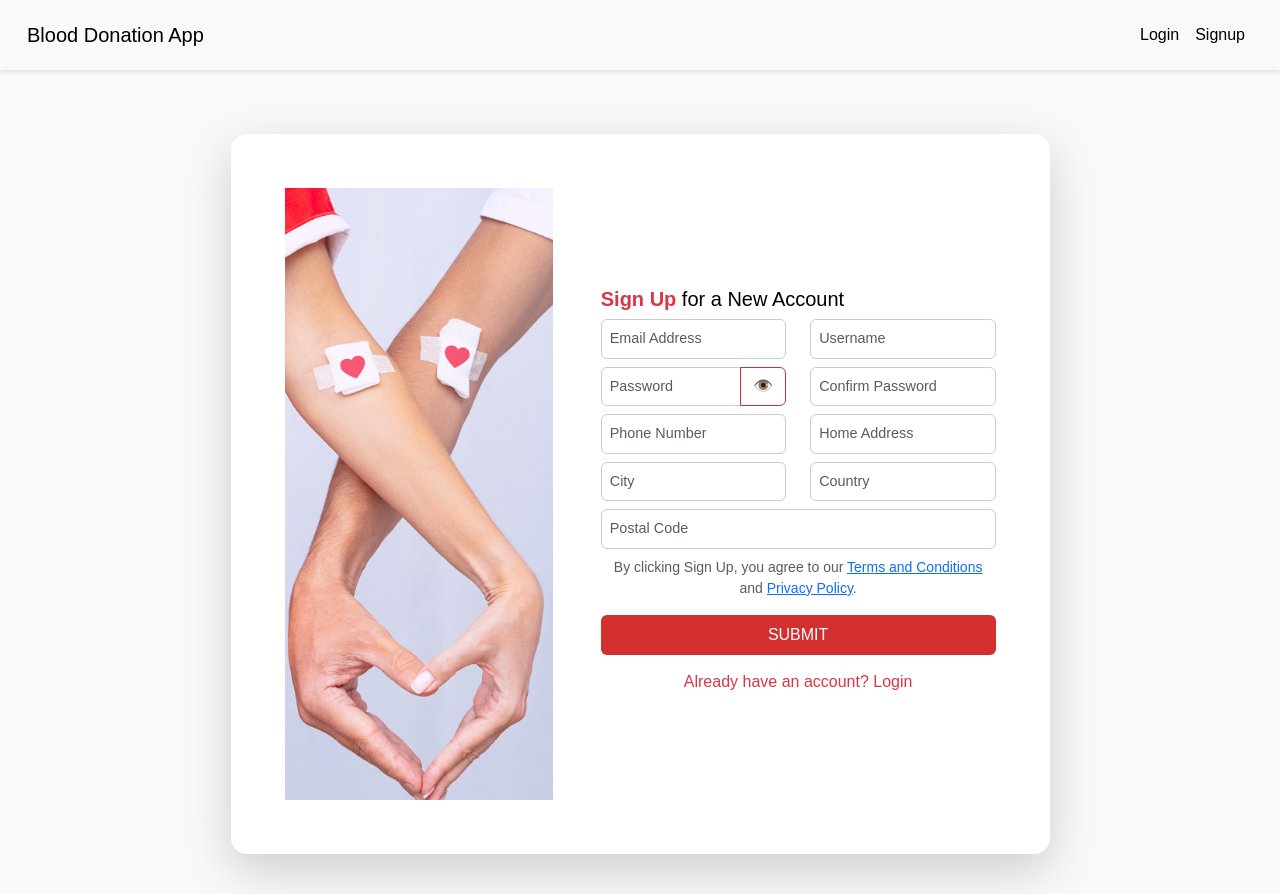
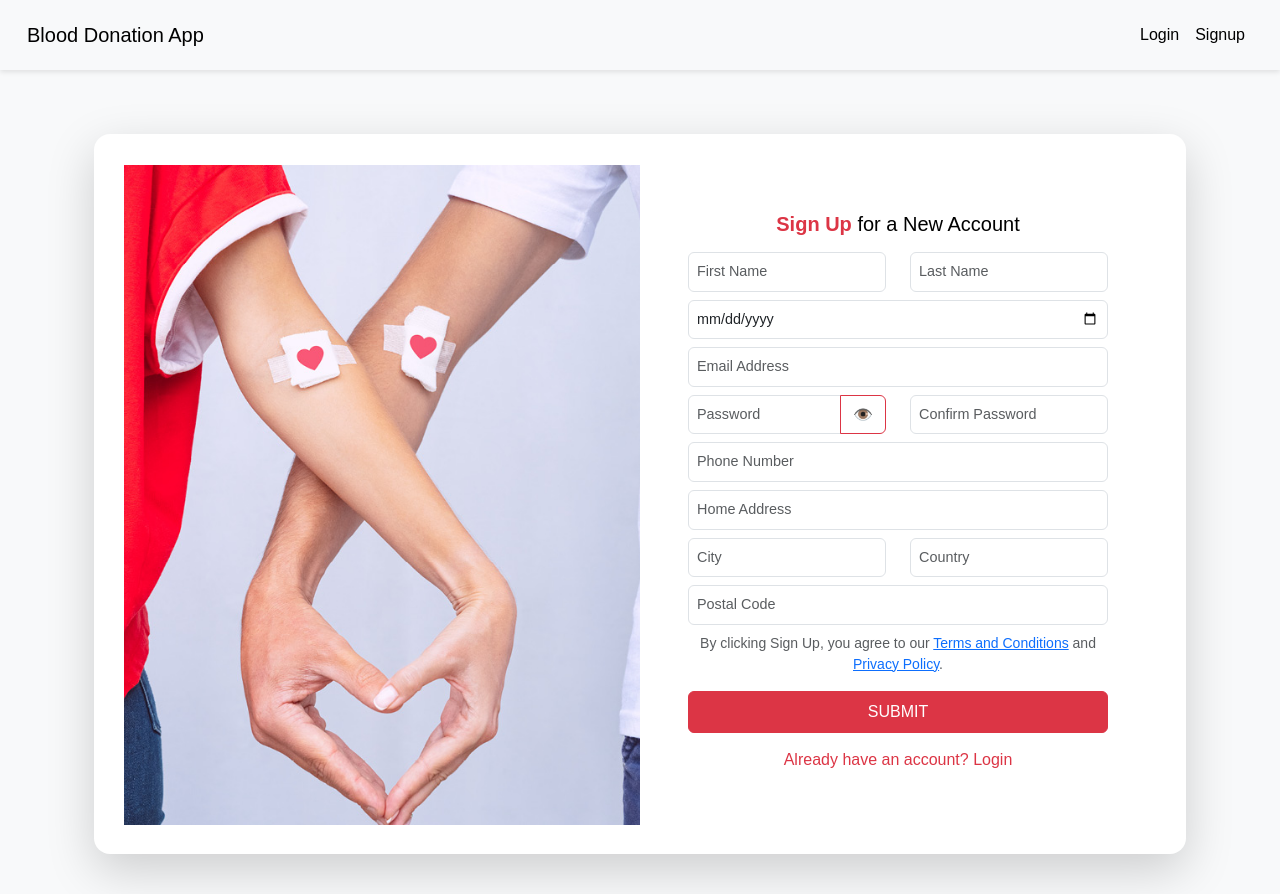
Before and after one commit to CAA900-PRIME/blooddonation-frontend, a React (Vite) app: page /signup in a window 1280 px wide. Built offline with nearby package versions, Linux system fonts and the light colour scheme.

Commit message:
update signup with firstname last name and alignment

```diff
--- a/src/pages/Signup.jsx
+++ b/src/pages/Signup.jsx
@@ -5,8 +5,10 @@ import signupImage from "../assets/signup_image.jpg"; // Import the image
 
 const Signup = () => {
   const [formData, setFormData] = useState({
+    firstName: "",
+    lastName: "",
+    dob: "",
     email: "",
-    username: "",
     password: "",
     confirmPassword: "",
     phoneNumber: "",
@@ -25,9 +27,9 @@ const Signup = () => {
   };
 
   const handleCreateAccount = async () => {
-    const { email, username, password, confirmPassword, phoneNumber, homeAddress, city, country, postalCode } = formData;
+    const { firstName, lastName, dob, email, password, confirmPassword, phoneNumber, homeAddress, city, country, postalCode } = formData;
 
-    if (!email || !username || !password || !confirmPassword || !phoneNumber || !homeAddress || !city || !country || !postalCode) {
+    if (!firstName || !lastName || !dob || !email || !password || !confirmPassword || !phoneNumber || !homeAddress || !city || !country || !postalCode) {
       setError("Please fill out all required fields.");
       return;
     }
@@ -38,10 +40,10 @@ const Signup = () => {
 
     setError("");
     try {
-      const response = await fetch("http://localhost:3000/api/create-account", {
+      const response = await fetch("http://localhost:3000/api/auth/signup", {
         method: "POST",
         headers: { "Content-Type": "application/json" },
-        body: JSON.stringify({ email, username, password, phoneNumber, homeAddress, city, country, postalCode }),
+        body: JSON.stringify({ firstName, lastName, dob, email, password, phoneNumber, homeAddress, city, country, postalCode }),
       });
 
       if (response.ok) {
@@ -57,15 +59,15 @@ const Signup = () => {
 
   return (
     <div className="container-fluid d-flex align-items-center justify-content-center vh-100">
-      <div className="row w-75 shadow-lg rounded-4 overflow-hidden signup-container">
-        {/* Left Side - Image Section */}
-        <div className="col-md-5 d-flex align-items-center justify-content-center text-white p-4 image-section">
-          <img src={signupImage} alt="Signup" className="img-fluid w-100 h-100 object-fit-cover" />
+      <div className="row shadow-lg rounded-4 signup-container">
+        {/* Left Side - Full Height Image */}
+        <div className="col-md-6 p-0 image-section">
+          <img src={signupImage} alt="Signup" className="img-fluid image-full" />
         </div>
 
         {/* Right Side - Signup Form */}
-        <div className="col-md-7 bg-white p-4 d-flex flex-column justify-content-center">
-          <h5 className="mb-2">
+        <div className="col-md-6 bg-white p-5 d-flex flex-column justify-content-center form-section">
+          <h5 className="mb-3 text-center">
             <span className="text-danger fw-bold">Sign Up</span> for a New Account
           </h5>
 
@@ -74,11 +76,19 @@ const Signup = () => {
           <form>
             <div className="row">
               <div className="col-md-6 mb-2">
-                <input type="email" name="email" className="form-control" placeholder="Email Address" value={formData.email} onChange={handleChange} required />
+                <input type="text" name="firstName" className="form-control" placeholder="First Name" value={formData.firstName} onChange={handleChange} required />
               </div>
               <div className="col-md-6 mb-2">
-                <input type="text" name="username" className="form-control" placeholder="Username" value={formData.username} onChange={handleChange} required />
+                <input type="text" name="lastName" className="form-control" placeholder="Last Name" value={formData.lastName} onChange={handleChange} required />
               </div>
+            </div>
+
+            <div className="mb-2">
+              <input type="date" name="dob" className="form-control" value={formData.dob} onChange={handleChange} required />
+            </div>
+
+            <div className="mb-2">
+              <input type="email" name="email" className="form-control" placeholder="Email Address" value={formData.email} onChange={handleChange} required />
             </div>
 
             <div className="row">
@@ -95,13 +105,12 @@ const Signup = () => {
               </div>
             </div>
 
-            <div className="row">
-              <div className="col-md-6 mb-2">
-                <input type="tel" name="phoneNumber" className="form-control" placeholder="Phone Number" value={formData.phoneNumber} onChange={handleChange} required />
-              </div>
-              <div className="col-md-6 mb-2">
-                <input type="text" name="homeAddress" className="form-control" placeholder="Home Address" value={formData.homeAddress} onChange={handleChange} required />
-              </div>
+            <div className="mb-2">
+              <input type="tel" name="phoneNumber" className="form-control" placeholder="Phone Number" value={formData.phoneNumber} onChange={handleChange} required />
+            </div>
+
+            <div className="mb-2">
+              <input type="text" name="homeAddress" className="form-control" placeholder="Home Address" value={formData.homeAddress} onChange={handleChange} required />
             </div>
 
             <div className="row">
@@ -137,37 +146,26 @@ const Signup = () => {
         {`
           .signup-container {
             height: 90vh;
-            max-width: 900px;
+            max-width: 1100px;
+            display: flex;
+            align-items: center;
           }
           .image-section {
+            height: 100%;
             padding: 0;
           }
-          .image-section img {
+          .image-full {
+            width: 100%;
+            height: 100%;
             object-fit: cover;
+          }
+          .form-section {
+            max-width: 600px;
+            margin: auto;
           }
           .form-control {
             font-size: 0.9rem;
             padding: 0.5rem;
-            border: 1px solid #ccc; /* Neutral border */
-          }
-          .form-control:focus {
-            border-color: #D32F2F; /* Only red when focused */
-            box-shadow: 0 0 5px rgba(211, 47, 47, 0.5);
-          }
-          .btn-danger {
-            background-color: #D32F2F;
-            border: none;
-          }
-          .btn-danger:hover {
-            background-color: #B71C1C;
-          }
-          .btn-outline-danger {
-            border-color: #D32F2F;
-            color: #D32F2F;
-          }
-          .btn-outline-danger:hover {
-            background-color: #D32F2F;
-            color: white;
           }
         `}
       </style>
```
